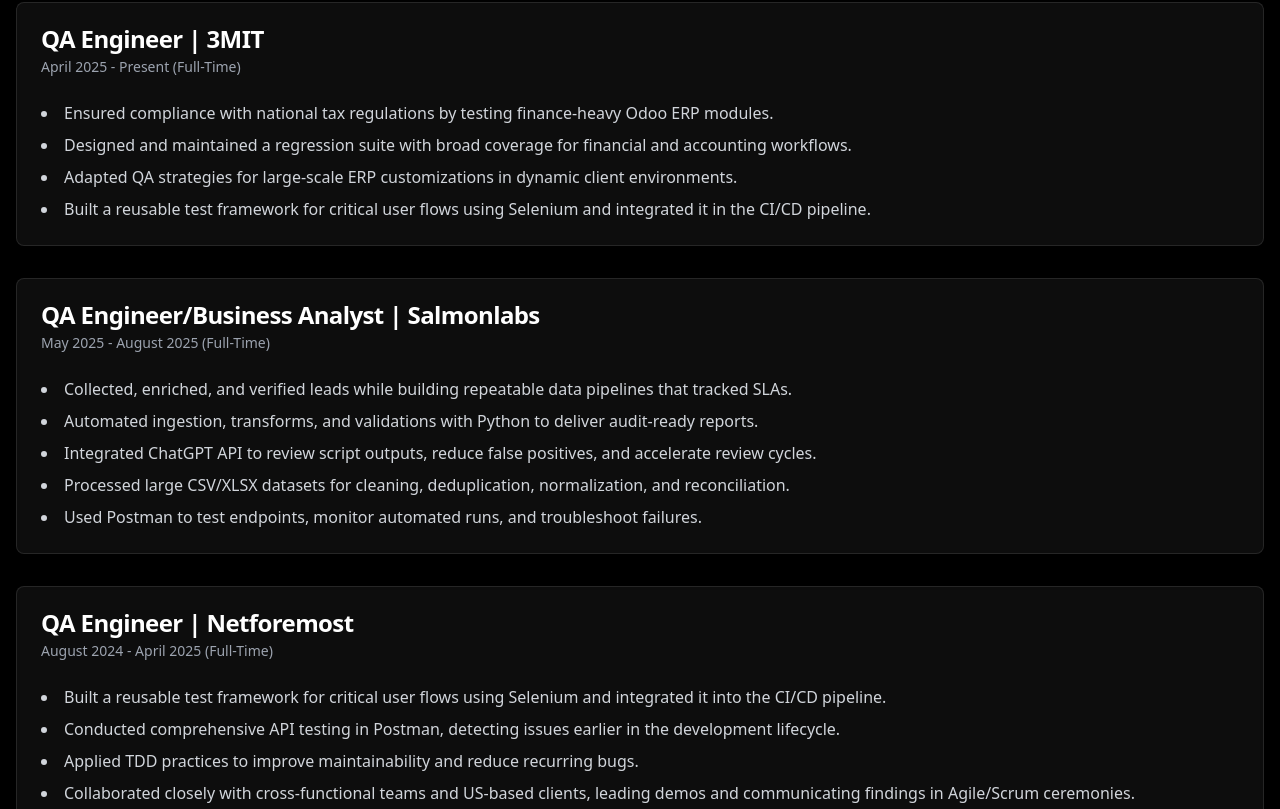
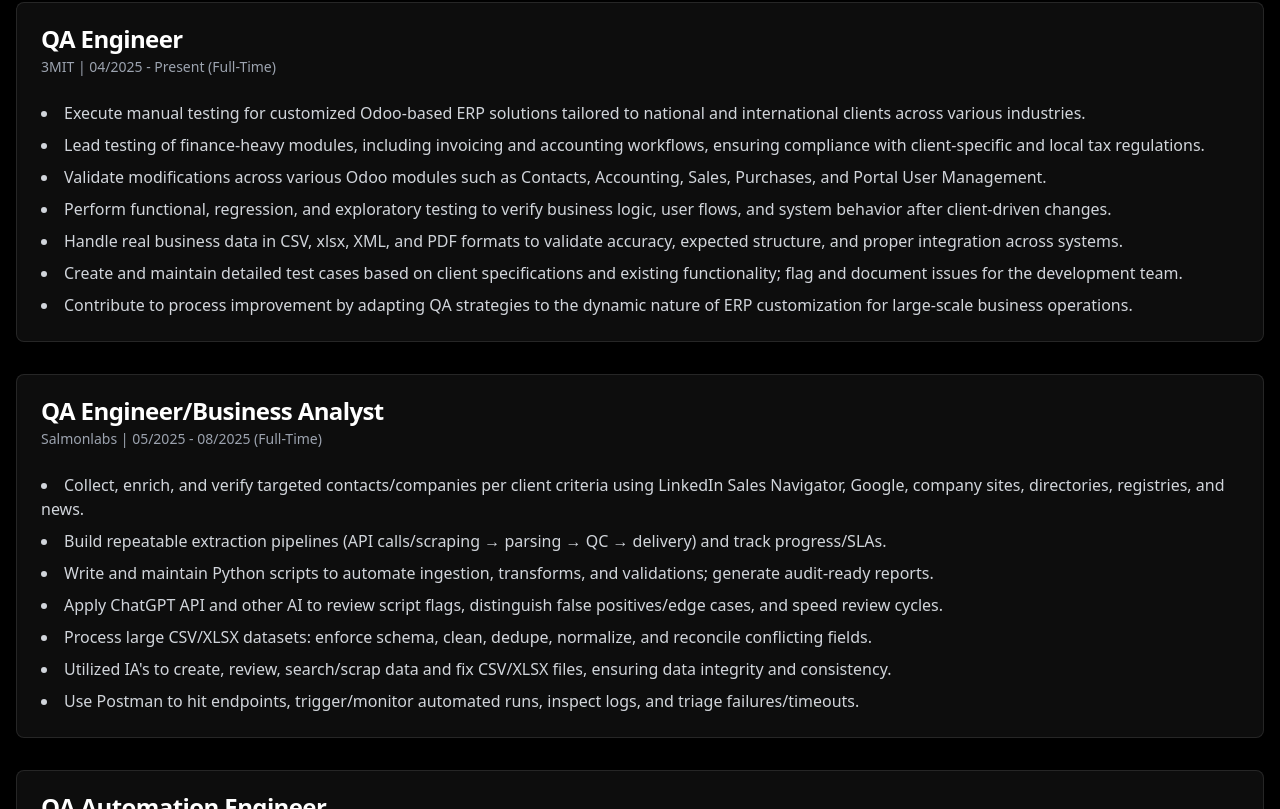
Before and after one commit to Sebastiandg30/My-portfolio, a Next.js app: page / in a window 1280 px wide. Shown: the part 1771-2580 px from the top of the page. Built offline with nearby package versions, Linux system fonts and the light colour scheme.

Commit message:
Revert "V1.4"
This reverts commit 6006c96aa65c3fc24bd068d00fe7b58d1ef6569e.

```diff
--- a/app/page.tsx
+++ b/app/page.tsx
@@ -786,62 +786,71 @@
           <div className="space-y-8">
             <Card className="bg-white/5 border-white/10">
               <CardHeader>
-                <CardTitle className="text-white">QA Engineer | 3MIT</CardTitle>
-                <CardDescription className="text-gray-400">April 2025 - Present (Full-Time)</CardDescription>
+                <CardTitle className="text-white">QA Engineer</CardTitle>
+                <CardDescription className="text-gray-400">3MIT | 04/2025 - Present (Full-Time)</CardDescription>
               </CardHeader>
               <CardContent>
                 <ul className="list-disc list-inside space-y-2 text-gray-300">
-                  <li>Ensured compliance with national tax regulations by testing finance-heavy Odoo ERP modules.</li>
-                  <li>Designed and maintained a regression suite with broad coverage for financial and accounting workflows.</li>
-                  <li>Adapted QA strategies for large-scale ERP customizations in dynamic client environments.</li>
-                  <li>Built a reusable test framework for critical user flows using Selenium and integrated it in the CI/CD pipeline.</li>
+                   <li>Execute manual testing for customized Odoo-based ERP solutions tailored to national and international clients across various industries.</li>
+                   <li>Lead testing of finance-heavy modules, including invoicing and accounting workflows, ensuring compliance with client-specific and local tax regulations.</li>
+                   <li>Validate modifications across various Odoo modules such as Contacts, Accounting, Sales, Purchases, and Portal User Management.</li>
+                   <li>Perform functional, regression, and exploratory testing to verify business logic, user flows, and system behavior after client-driven changes.</li>
+                   <li>Handle real business data in CSV, xlsx, XML, and PDF formats to validate accuracy, expected structure, and proper integration across systems.</li>
+                   <li>Create and maintain detailed test cases based on client specifications and existing functionality; flag and document issues for the development team.</li>
+                   <li>Contribute to process improvement by adapting QA strategies to the dynamic nature of ERP customization for large-scale business operations.</li>
                 </ul>
               </CardContent>
                </Card>
                <Card className="bg-white/5 border-white/10">
               <CardHeader>
-                <CardTitle className="text-white">QA Engineer/Business Analyst | Salmonlabs</CardTitle>
-                <CardDescription className="text-gray-400">May 2025 - August 2025 (Full-Time)</CardDescription>
+                <CardTitle className="text-white">QA Engineer/Business Analyst</CardTitle>
+                <CardDescription className="text-gray-400">Salmonlabs | 05/2025 - 08/2025 (Full-Time)</CardDescription>
               </CardHeader>
               <CardContent>
                 <ul className="list-disc list-inside space-y-2 text-gray-300">
-                  <li>Collected, enriched, and verified leads while building repeatable data pipelines that tracked SLAs.</li>
-                  <li>Automated ingestion, transforms, and validations with Python to deliver audit-ready reports.</li>
-                  <li>Integrated ChatGPT API to review script outputs, reduce false positives, and accelerate review cycles.</li>
-                  <li>Processed large CSV/XLSX datasets for cleaning, deduplication, normalization, and reconciliation.</li>
-                  <li>Used Postman to test endpoints, monitor automated runs, and troubleshoot failures.</li>
+                   <li>Collect, enrich, and verify targeted contacts/companies per client criteria using LinkedIn Sales Navigator, Google, company sites, directories, registries, and news.</li>
+                   <li>Build repeatable extraction pipelines (API calls/scraping → parsing → QC → delivery) and track progress/SLAs.</li>
+                   <li>Write and maintain Python scripts to automate ingestion, transforms, and validations; generate audit-ready reports.</li>
+                   <li>Apply ChatGPT API and other AI to review script flags, distinguish false positives/edge cases, and speed review cycles.</li>
+                   <li>Process large CSV/XLSX datasets: enforce schema, clean, dedupe, normalize, and reconcile conflicting fields.</li>
+                   <li>Utilized IA&#39;s to create, review, search/scrap data and fix CSV/XLSX files, ensuring data integrity and consistency.</li>
+                   <li>Use Postman to hit endpoints, trigger/monitor automated runs, inspect logs, and triage failures/timeouts.</li>
                 </ul>
               </CardContent>
                </Card>
                <Card className="bg-white/5 border-white/10">
               <CardHeader>
-                <CardTitle className="text-white">QA Engineer | Netforemost</CardTitle>
-                <CardDescription className="text-gray-400">August 2024 - April 2025 (Full-Time)</CardDescription>
+                <CardTitle className="text-white">QA Automation Engineer</CardTitle>
+                <CardDescription className="text-gray-400">Netforemost | 08/2024 - 04/2025 (Full-time)</CardDescription>
               </CardHeader>
               <CardContent>
                 <ul className="list-disc list-inside space-y-2 text-gray-300">
-                  <li>Built a reusable test framework for critical user flows using Selenium and integrated it into the CI/CD pipeline.</li>
-                  <li>Conducted comprehensive API testing in Postman, detecting issues earlier in the development lifecycle.</li>
-                  <li>Applied TDD practices to improve maintainability and reduce recurring bugs.</li>
-                  <li>Collaborated closely with cross-functional teams and US-based clients, leading demos and communicating findings in Agile/Scrum ceremonies.</li>
+                    <li>Implemented Test-Driven Development (TDD) in projects to enhance code quality and ensure robust test coverage.</li>
+                    <li>Developed and maintained automated scripts using Selenium for functional and regression tests, significantly reducing manual testing effort.</li>
+                    <li>Conducted system, regression, and exploratory testing to ensure business functionality and interoperability.</li>
+                    <li>Performed API testing using Postman (PATCH, GET, POST, DELETE), increasing early defect detection and reducing production issues.</li>
+                    <li>Validated test environments, generated reports, and classified software quality issues, leading to a more streamlined testing process.</li>
+                    <li>Worked on several projects, ensuring efficient testing processes and adaptability to varying project needs.</li>
+                    <li>Regularly communicated with American Product Owners (POs) and clients during demos and daily standups in English, fostering clear understanding and alignment on project goals.</li>
                 </ul>
               </CardContent>
             </Card>
                <Card className="bg-white/5 border-white/10">
               <CardHeader>
-                <CardTitle className="text-white">Manual QA | Uemura</CardTitle>
-                <CardDescription className="text-gray-400">January 2024 - August 2024 (Full-Time)</CardDescription>
+                <CardTitle className="text-white">Manual & Automation QA Tester</CardTitle>
+                <CardDescription className="text-gray-400">Uemura | 01/2024 - 08/2024 (Part-time)</CardDescription>
               </CardHeader>
               <CardContent>
                 <ul className="list-disc list-inside space-y-2 text-gray-300">
-                  <li>Create a testing strategy from scratch for a project where no QA was done before.</li>
-                  <li>Designed extensive test suites and test plans covering functional, usability, UI/UX, and regression testing.</li>
-                  <li>Improved collaboration between QA, product, and design teams by aligning workflows through Jira and Slack.</li>
-                  <li>Validated business critical functionality by performing basic CMS testing and database (MySQL) testing.</li>
-                  <li>Contributed to reducing project delivery delays by aligning QA processes with Agile methodologies.</li>
+                    <li>Took a buggy and problematic production environment and worked on delivering a more stable and reliable version, improving overall system performance and user satisfaction.</li>
+                    <li>Utilized positive and negative test scenarios for thorough system coverage, leading to an increase in early detection and a reduction in critical bugs in production.</li>
+                    <li>Developed and maintained scalable test automation frameworks and manual testing processes, reducing testing time.</li>
+                    <li>Triaged, diagnosed, reported, tracked, and resolved software quality issues.</li>
+                    <li>Communicated actively across multiple teams, ensuring cohesion and collaboration, which improved team productivity and reduced project delivery time.</li>
                 </ul>
               </CardContent>
             </Card>
+
           </div>
         </motion.section>
 
```
Lines whose indentation alone changed are shown as unchanged.
